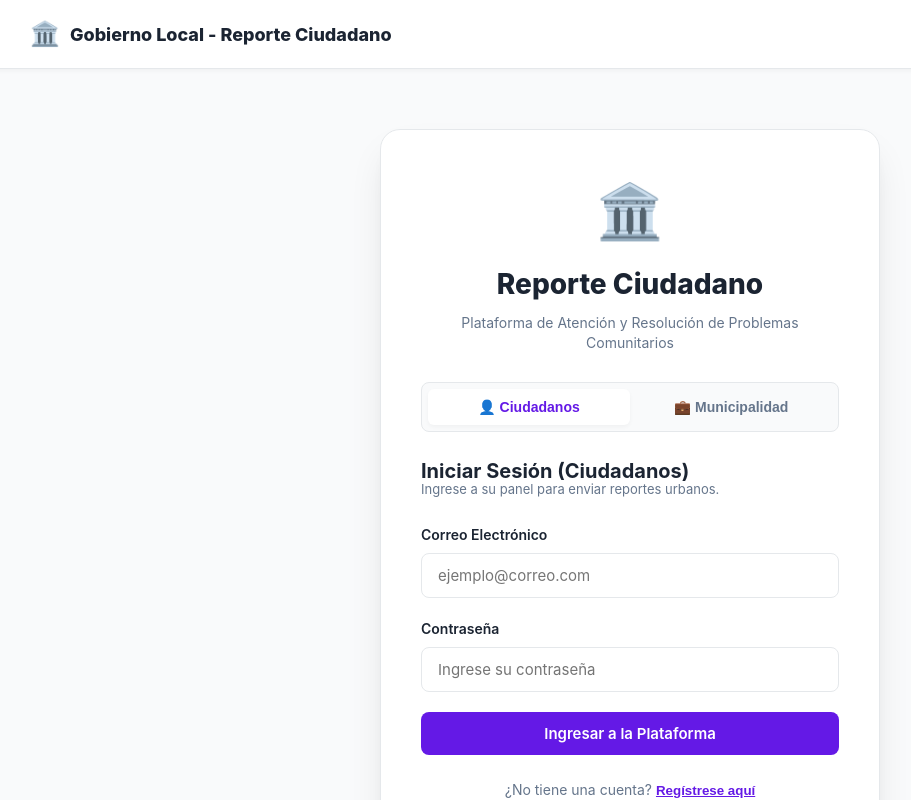
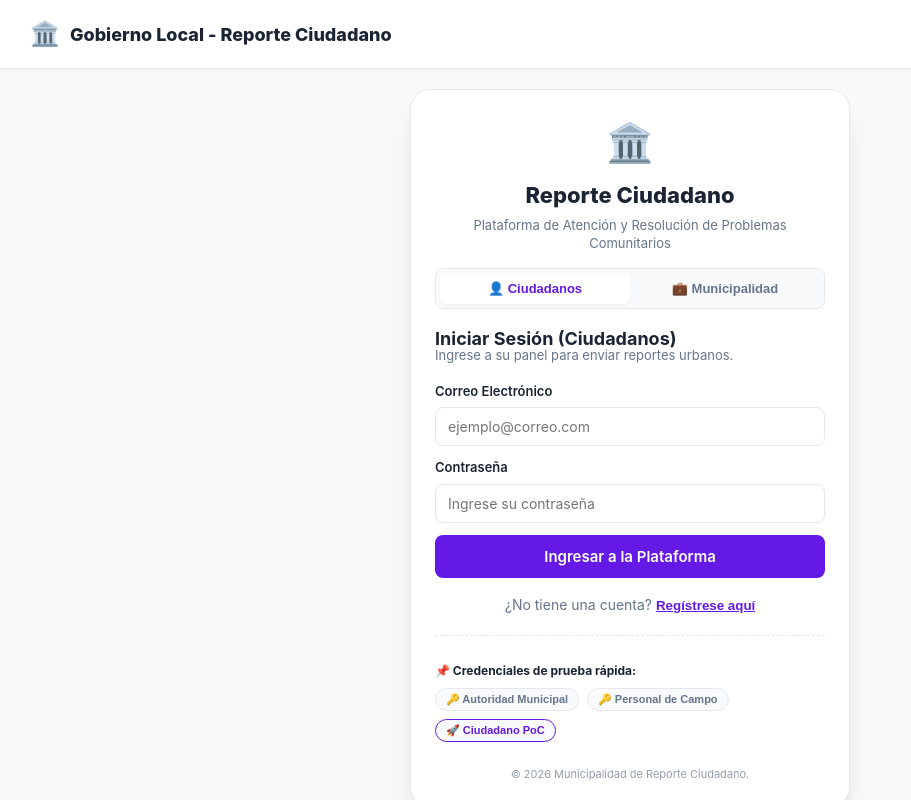
Before and after one commit to samufajafe/Reporte-Ciudadano, a React (Vite) app: page / in a window 1280 px wide. Shown: the top 800 px of the page, without its empty margins (10-921 px from the left). Built offline with nearby package versions, Linux system fonts and the light colour scheme.

Commit message:
Ajuste movile margenes

```diff
--- a/src/App.css
+++ b/src/App.css
@@ -65,6 +65,14 @@
   max-width: 1400px;
   margin: 0 auto;
   padding: 40px 24px;
+}
+
+.app-main-content.auth-layout {
+  padding: 0 16px;
+  display: flex;
+  justify-content: center;
+  align-items: center;
+  min-height: calc(100vh - 72px);
 }
 
 /* Authentication Screen */
@@ -301,7 +309,10 @@
 /* Slide-over Drawer Overlay & Panel styling */
 .drawer-overlay {
   position: fixed;
-  inset: 0;
+  top: 0;
+  left: 0;
+  right: 0;
+  bottom: 0;
   background-color: rgba(0, 0, 0, 0.4);
   backdrop-filter: blur(4px);
   -webkit-backdrop-filter: blur(4px);
@@ -1188,3 +1199,91 @@
     max-width: 350px;
   }
 }
+
+/* Ajustes Responsivos de Altura y Ancho para Login en Laptops y Móviles */
+@media (max-width: 768px), (max-height: 850px) {
+  .auth-container {
+    min-height: auto;
+    padding: 10px;
+  }
+
+  .auth-card {
+    padding: 24px;
+    max-width: 440px;
+    margin: 10px auto;
+  }
+
+  .auth-header {
+    margin-bottom: 16px;
+  }
+
+  .brand-logo {
+    font-size: 38px;
+    margin-bottom: 8px;
+  }
+
+  .auth-header h2 {
+    font-size: 22px;
+    margin-bottom: 4px;
+  }
+
+  .auth-header .subtitle {
+    font-size: 13px;
+  }
+
+  .auth-tabs {
+    margin-bottom: 16px;
+    padding: 4px;
+  }
+
+  .tab-btn {
+    padding: 8px;
+    font-size: 13px;
+  }
+
+  .auth-form h3 {
+    font-size: 18px;
+  }
+
+  .auth-form .form-helper {
+    margin-bottom: 16px;
+    font-size: 13px;
+  }
+
+  .form-group {
+    margin-bottom: 12px;
+  }
+
+  .form-group label {
+    font-size: 13px;
+    margin-bottom: 6px;
+  }
+
+  .auth-card input {
+    padding: 10px 12px;
+    font-size: 14px;
+  }
+
+  .toggle-auth {
+    margin-top: 16px;
+  }
+
+  .demo-credentials {
+    margin-top: 20px;
+    padding-top: 14px;
+  }
+
+  .demo-title {
+    font-size: 12px;
+    margin-bottom: 8px;
+  }
+
+  .demo-buttons {
+    gap: 8px;
+  }
+
+  .demo-badge {
+    padding: 4px 10px;
+    font-size: 11px;
+  }
+}
--- a/src/App.jsx
+++ b/src/App.jsx
@@ -76,14 +76,16 @@ function App() {
         )}
       </nav>
 
-      <div className="app-main-content">
+      <div className={`app-main-content ${!currentUser ? 'auth-layout' : ''}`}>
         {renderDashboard()}
       </div>
 
-      <footer className="main-footer">
-        <p>© 2026 Municipalidad de Reporte Ciudadano. Todos los derechos reservados.</p>
-        <p className="footer-sub">Diseñado para la Transparencia y Eficiencia en la Gestión de Servicios Comunitarios.</p>
-      </footer>
+      {currentUser && (
+        <footer className="main-footer">
+          <p>© 2026 Municipalidad de Reporte Ciudadano. Todos los derechos reservados.</p>
+          <p className="footer-sub">Diseñado para la Transparencia y Eficiencia en la Gestión de Servicios Comunitarios.</p>
+        </footer>
+      )}
     </>
   );
 }
--- a/src/components/Auth.jsx
+++ b/src/components/Auth.jsx
@@ -260,6 +260,9 @@ export default function Auth({ onLoginSuccess }) {
             </button>
           </div>
         </div>
+        <p className="auth-footer-text" style={{ textAlign: 'center', fontSize: '11px', color: 'var(--text-muted)', marginTop: '24px', marginBottom: '0', opacity: '0.7' }}>
+          © 2026 Municipalidad de Reporte Ciudadano.
+        </p>
       </div>
     </div>
   );
--- a/src/index.css
+++ b/src/index.css
@@ -55,8 +55,8 @@
 
 /* Animations */
 @keyframes fadeIn {
-  from { opacity: 0; transform: translateY(8px); }
-  to { opacity: 1; transform: translateY(0); }
+  from { opacity: 0; }
+  to { opacity: 1; }
 }
 
 @keyframes slideUp {
```
Also changed, not shown: 1 other file (tests, documents, lock files or other folders).
